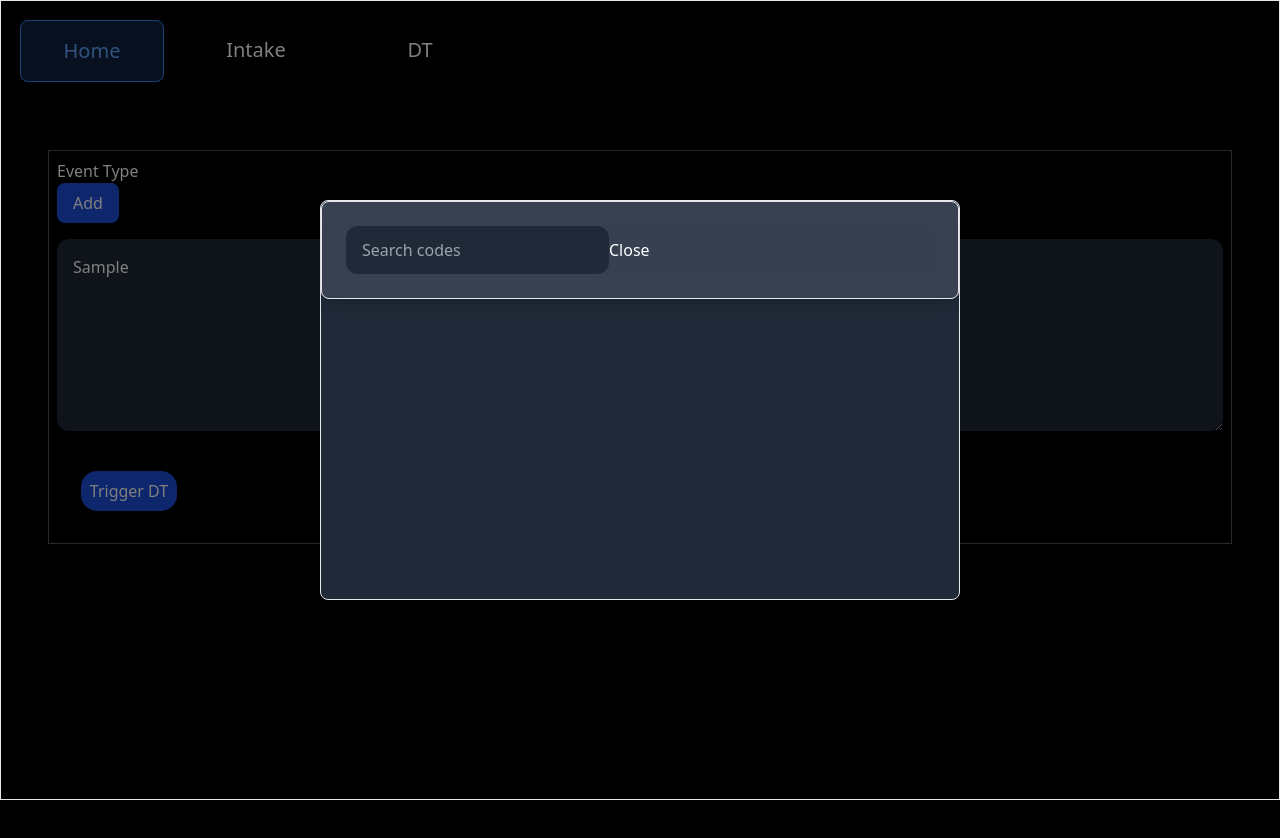
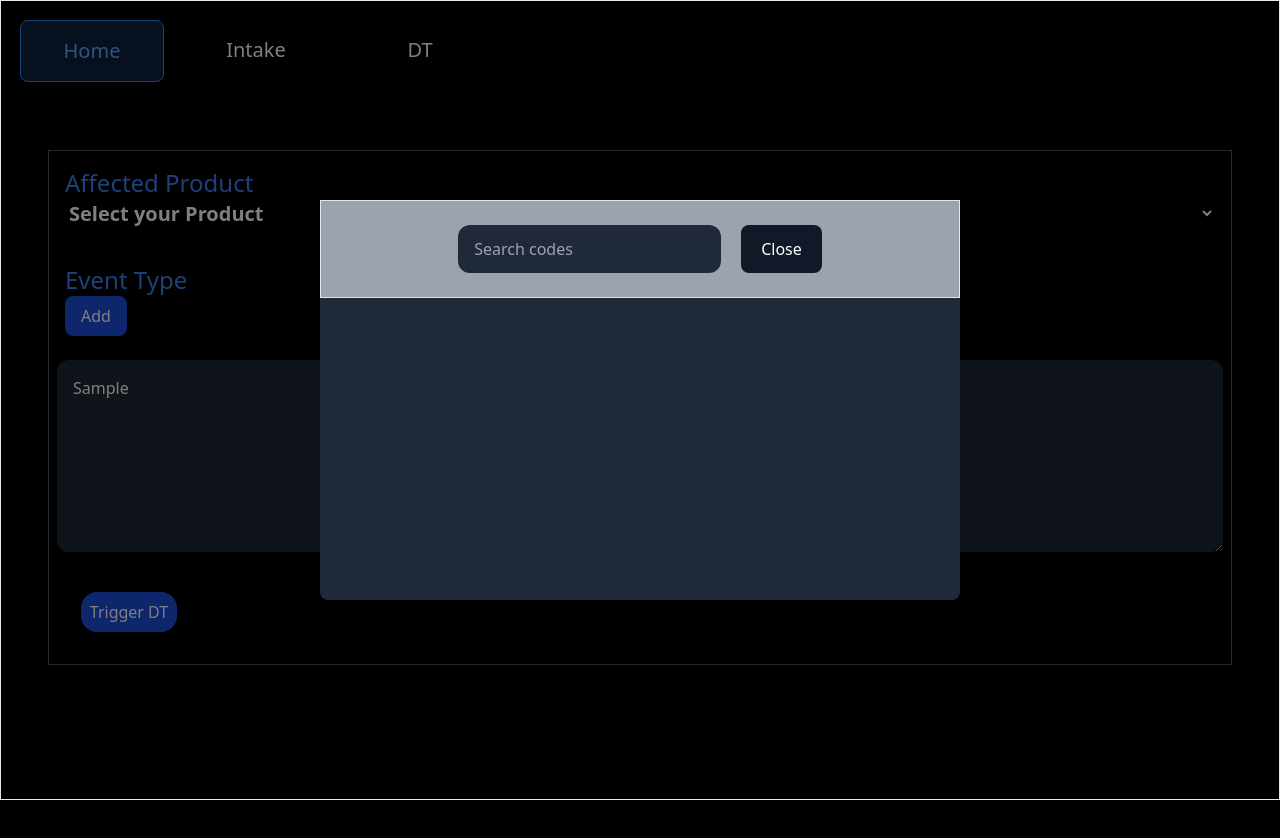
Before and after one commit to Santhosh-G12/Complaint-Coordinator, a React (Vite) app: page /DT in a window 1280 px wide. Both pictures are taken after typing "Sample" into the empty fields and a click on the button "Add". Shown: the top 838 px of the page. Built offline with nearby package versions, Linux system fonts and the light colour scheme.

Commit message:
Dt updated

```diff
--- a/src/components/DT.jsx
+++ b/src/components/DT.jsx
@@ -4,59 +4,68 @@ import CPR from '../NEW.json'
 import { AppContext } from '../App.jsx';
 import eventtype from "../product_event_map.json"
 import NewCPR from '../Master.json'
+import NewEvents from '../NewEvents.json'
 
 
 const DT = () => {
 
   useEffect(() => {
     console.log('DT Component Mounted');
+    console.log(selectedproduct)
   }, []);
+
   const [event_description, seteventdescription] = useState("")
   const { asReportedcode, setasReportedcode, selectedproduct, setselectedproduct, isNewversion, setisNewversion } = useContext(AppContext)
   const asAnalysed_Codes = asReportedcode
-  const affected_product = selectedproduct
+
+  const [selectedProduct, setSelectedProduct] = useState("")
   const allDT = {}
   const [readymade_DT, setReadymade_DT] = useState([])
   const [searchCode, setSearchcode] = useState("")
   const [filteredevent, setFilteredevent] = useState([])
   const [isOpened, setisOpened] = useState(false)
-  const [isaddClicked,setisaddClicked] = useState(false)
-  const [ChangableIndex,setChangableIndex] = useState("")
+  const [isaddClicked, setisaddClicked] = useState(false)
+  const [ChangableIndex, setChangableIndex] = useState("")
   const [rationaleVersion, setrationaleVersion] = useState("Reportability Determination Rationale")
   const [reportableVersion, setreportableVersion] = useState("Reportable? Yes/No")
 
-  useEffect(()=>{
-    if(!isNewversion){
+  useEffect(() => {
+    if (!isNewversion) {
       setrationaleVersion("Reportable Determination Rationale")
       setreportableVersion("Presumptively Reportable")
     }
-  },[isNewversion])
+  }, [isNewversion])
 
-  {/* Function to change reported code manually*/}
+  {/* Function to change reported code manually*/ }
 
-  function handleChangeReportedCode(asChangableIndex,code){
+  function handleChangeReportedCode(asChangableIndex, code) {
 
     asAnalysed_Codes[asChangableIndex] = code
-    console.log(asChangableIndex,code)
+    console.log(asChangableIndex, code)
 
 
   }
-  function handleAddReportedCode(code){
+  function handleAddReportedCode(code) {
     asAnalysed_Codes.push(code)
     console.log(asAnalysed_Codes)
-    return }
+    return
+  }
 
-  function handlePasser(index){
-    const res= index
+  function handlePasser(index) {
+    const res = index
     setChangableIndex(res)
     console.log(ChangableIndex)
   }
-
+  function tester() {
+    console.log(filteredevent)
+    console.log("Hi")
+    console.log(selectedProduct)
+  }
 
 
   {/*creating readymade_DT */ }
   const load_DT = (asReportedcode, affected_product) => {
-    const events = isNewversion? NewCPR : CPR
+    const events = isNewversion ? NewCPR : CPR
     const possible_events = events[affected_product]
     for (const code of asReportedcode) {
       const seperate = possible_events[code]
@@ -103,10 +112,11 @@ Event Type: ${code}
   const search = async (e, affected_product, eventtype) => {
     const code = e.target.value
     await setSearchcode(code)
-    const possible_events = eventtype[affected_product]
+    console.log(`affected is ${selectedProduct}`)
+    console.log(NewEvents)
+    const possible_events = NewEvents[selectedProduct]
     const result = possible_events.filter((item) => item.toLowerCase().includes(searchCode.toLowerCase()))
     setFilteredevent(result)
-
   }
 
 
@@ -114,14 +124,33 @@ Event Type: ${code}
   return (
 
 
-    <div className="w-full h-screen flex flex-col bg-black text-white ">
+    <div className="w-full min-h-screen flex flex-col bg-black text-white  ">
       <div className="border border-gray-600 flex flex-col m-8 lg:m-12 p-2 gap-4 ">
         <div className="arcode">
-          <h1>Event Type</h1>
-          <button className="border-blue-500 bg-blue-700 px-4 py-2  rounded-lg text-center" onClick={()=>{
-            setisOpened(true)
-            setisaddClicked(true)
+
+          <div className="p-2">
+            {/* Selecting Product */}
+            <label htmlFor="dropdown" className='text-2xl text-blue-500 font-medium '>Affected Product</label>
+            <select id="dropdown" className="bg-black font-bold text-xl focus:border overflow-hidden w-full" value={selectedProduct} onChange={(e) => setSelectedProduct(e.target.value)}>
+              <option className='font-light' >Select your Product</option>
+              <option value="Hypodermic">Hypodermic</option>
+              <option value="Anesthesia">Anesthesia</option>
+              <option value="Sharps">Sharps</option>
+              <option value="Flush Syringes">Flush Syringes</option>
+              <option value="PIVC">PIVC</option>
+              <option value="CPR-130-ISD-001 - Alaris and Gemini Infusion Sets">Alaris/Gemini</option>
+              <option value="CPR-130-ISD-002 - Extension Sets">Extension sets</option>
+            </select>
+          </div>
+          <div className="mt-5 p-2">
+              <h1 className="text-2xl text-blue-500 font-medium ">Event Type</h1>
+              <button className="border-blue-500 bg-blue-700 px-4 py-2  rounded-lg text-center" onClick={() => {
+                setisOpened(true),
+                  setisaddClicked(true),
+                  tester()
               }}>Add</button>
+          </div>
+
           <div className="flex flex-col">
             {asAnalysed_Codes.map((codes, index) => (
               <div className="border border-gray-950 flex justify-between w-3full max-w-[700px] text-xs  md:text-lg lg:text-xl font-medium bg-gray-500 bg-opacity-40 px-2 py-2 rounded-xl" key={index}>
@@ -151,31 +180,33 @@ Event Type: ${code}
             </div>
           ))
           }
-          <button className=" w-24 h-10 bg-blue-700 font-medium rounded-2xl" onClick={() => load_DT(asAnalysed_Codes, affected_product)}>Trigger DT</button>
+          <button className=" w-24 h-10 bg-blue-700 font-medium rounded-2xl" onClick={() => load_DT(asAnalysed_Codes, selectedProduct)}>Trigger DT</button>
         </div>
+        {/* Search Bar */}
         {isOpened && (
-          <div className="fixed inset-0 z-50 flex items-center justify-center bg-black bg-opacity-50 border">
-            <div className=" border h-[50vh] w-[80vh] rounded-lg bg-gray-800  ">
-              <div className="bg-gray-700 p-6 rounded-lg shadow-lg w-full  text-white relative border">
-
-                <div className=" w-full flex  bg-gray-700 bg-opacity-50 h-full">
-                  <input className="bg-gray-800 h-12 rounded-xl px-4 py-4" placeholder="Search codes" onChange={(e) => search(e, affected_product, eventtype)} ></input>
-                  <button onClick={()=>{
+          <div className="fixed inset-0 z-50 flex items-center justify-center bg-black bg-opacity-50 border ">
+            <div className="  h-[50vh] w-[80vh] rounded-lg bg-gray-800  ">
+                <div className="bg-gray-400 p-6 border flex gap-5 flex justify-center">
+                  <input className="bg-gray-800 h-12 rounded-xl px-4 py-4" placeholder="Search codes" onChange={(e) => search(e, selectedProduct, eventtype)} ></input>
+                  <button className="bg-gray-900 px-5 rounded-lg" onClick={() => {
                     setisOpened(false)
 
                   }}>Close</button>
+                </div>
+
               {
                 searchCode && (
-                      <div className="filtered absolute top-full left-0 border border-green-200 max-h-48  bg-gray-900 overflow-y-auto">
+                  <div className="filtered border border-green-200 h-full  bg-gray-900
+                       overflow-y-auto">
                     {filteredevent.length > 0 ? (
                       filteredevent.map((event, index) => (
 
                         <div onClick={() => {
-                              if(isaddClicked){
+                          if (isaddClicked) {
                             handleAddReportedCode(event)
                             setisOpened(false)
-                              }else{
-                                handleChangeReportedCode(ChangableIndex,event)
+                          } else {
+                            handleChangeReportedCode(ChangableIndex, event)
                             setisOpened(false)
                           }
 
@@ -187,11 +218,11 @@ Event Type: ${code}
 
                   </div>
                 )}
-
             </div>
             </div>
-            </div>
-          </div>
+
+
+
         )}
 
       </div>
@@ -203,7 +234,7 @@ Event Type: ${code}
 }
 DT.propTypes = {
   asReportedcode: PropTypes.array.isRequired,
-  selectedproduct: PropTypes.string
+  selectedproduct: PropTypes.string.isRequired
 }
 
 export default DT
```
Lines whose indentation alone changed are shown as unchanged.
